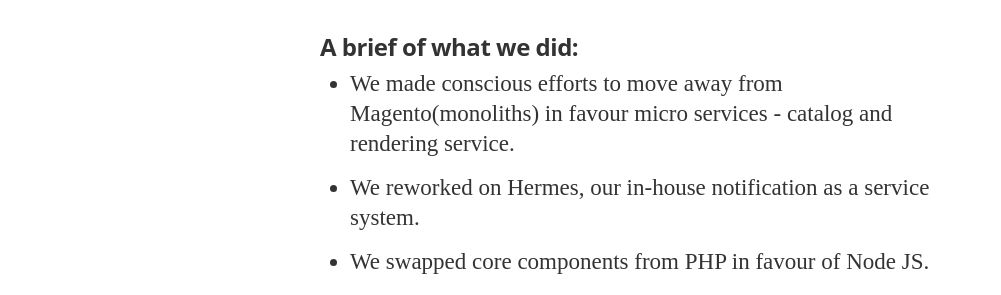
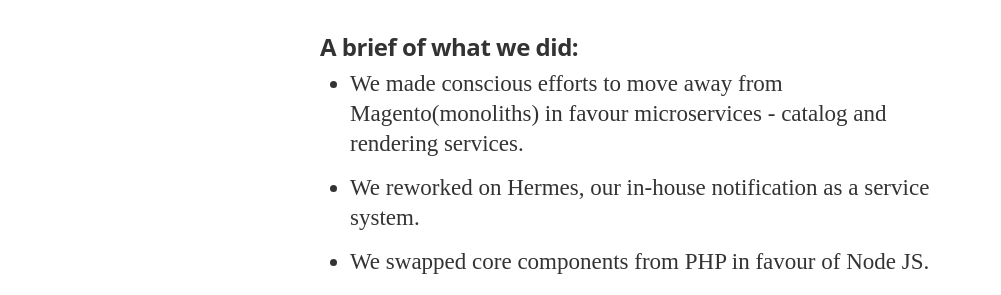
Before and after one commit to cyberomin/cyberomin.github.io, a Jekyll site: the page built from _posts/2015-12-15-echoes-from-yakata-2015.markdown, in a window 1280 px wide and 900 px high, scrolled down 629 px. Shown: the part 189-484 px from the top of the window, without its empty margins (0-1001 px from the left). Built offline with Jekyll 4.4.1, drawn with Linux system fonts in a browser that asks for light colours; nearby versions of some CDN libraries; some web fonts are replaced; library files that are not in the unit come from our copies; Markdown is read by kramdown in place of the engine named in the settings; comment, search, counter and statistics services are not loaded.

Commit message:
Fixed typo

```diff
--- a/_posts/2015-12-15-echoes-from-yakata-2015.markdown
+++ b/_posts/2015-12-15-echoes-from-yakata-2015.markdown
@@ -12,7 +12,7 @@
 The engineering team at Konga, without mincing words, made giant leaps. We stepped out of our comfort zones and challenged the status quo. We built new services(we’re moving towards microservices) and improved on other critical parts of our systems, example monitoring.
 
 ### A brief of what we did:
-- We made conscious efforts to move away from Magento(monoliths) in favour micro services - catalog and rendering service.
+- We made conscious efforts to move away from Magento(monoliths) in favour microservices - catalog and rendering services.
 - We reworked on Hermes, our in-house notification as a service system.
 - We swapped core components from PHP in favour of Node JS.
 - We moved search from SOLR to Elastisearch.
```
